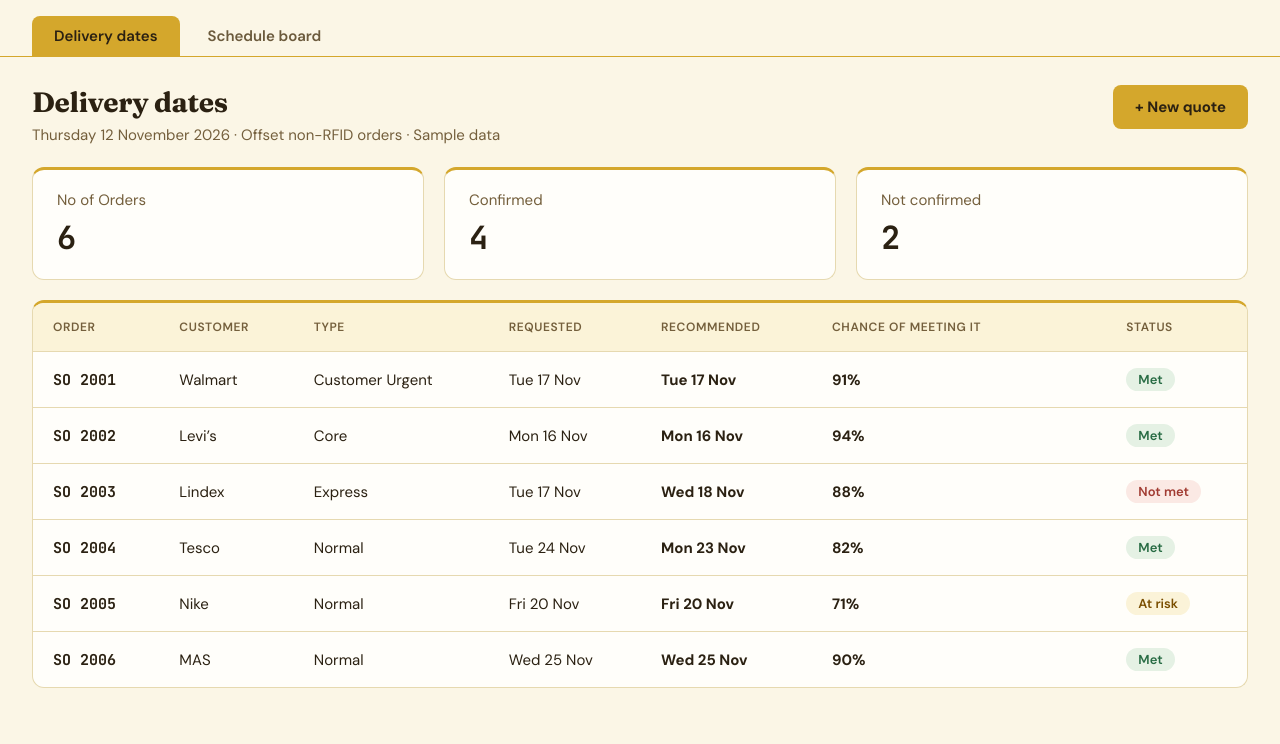
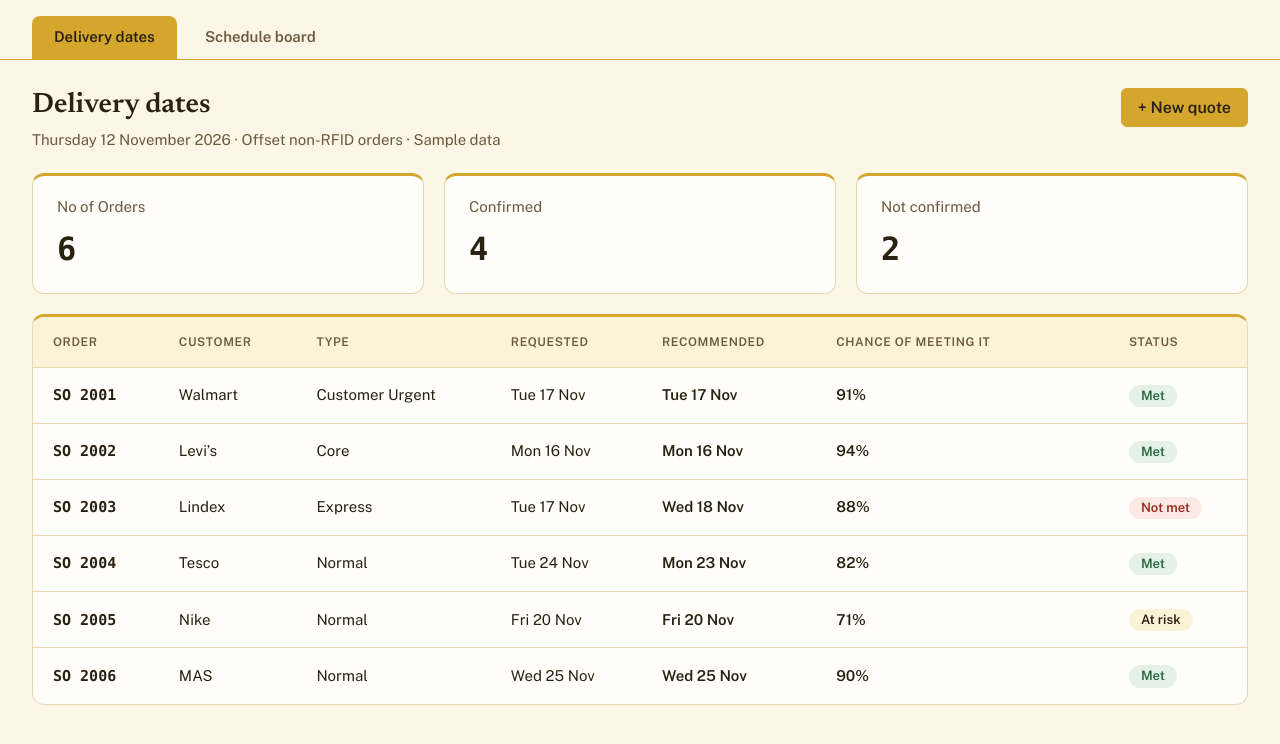
Before and after one commit to thisaraxdz/r-pac_production_planning_delivery_date-, a React (Vite) app: page / in a window 1280 px wide. Shown: the top 744 px of the page. Built offline with nearby package versions, Linux system fonts and the light colour scheme.

Commit message:
I changed the theme of the frontend

```diff
--- a/index.html
+++ b/index.html
@@ -2,8 +2,7 @@
 <html lang="en">
   <head>
 <link href="https://fonts.googleapis.com/css2?family=Inter:wght@400;500;600;700&display=swap" rel="stylesheet">
-<link href="https://fonts.googleapis.com/css2?family=DM+Sans:wght@400;500;600;700&family=Fraunces:opsz,wght@9..144,600;9..144,700&family=JetBrains+Mono:wght@500;700&display=swap" rel="stylesheet">
-</head>
+<link href="https://fonts.googleapis.com/css2?family=Newsreader:opsz,wght@6..72,500;6..72,600&family=Public+Sans:wght@400;500;600&display=swap" rel="stylesheet">
   <body>
     <div id="root"></div>
     <script type="module" src="/src/main.jsx"></script>
--- a/src/theme.css
+++ b/src/theme.css
@@ -1,25 +1,34 @@
 /* =====================================================================
-   THEME: cream page, gold accents, dark brown panels.
+   THEME: the same colours and fonts as the colleague's software.
+   The values in the first block are copied from their theme.css.
    This file is loaded last, so it changes the look of every page.
-   To change a colour later, change it in the list below.
+   To change a colour later, change it in the lists below.
    ===================================================================== */
 
 :root {
-  --bg: #fbf6e6;          /* page background (cream) */
-  --card: #fffefa;        /* cards */
-  --gold: #d4a72c;        /* buttons, active tab, bars */
-  --gold-dark: #7a5a00;   /* gold-brown text on light backgrounds */
-  --ink: #2b2112;         /* main text, dark panels, header */
-  --muted: #745f3c;       /* small labels */
-  --line: #e6d9b0;        /* thin lines */
-  --soft: #f6ebc8;        /* hover and bar tracks */
-  --softer: #fbf3d8;      /* very light gold */
-  --dark-line: #4c3c20;   /* lines inside dark panels */
-  --on-dark: #c8b78e;     /* small text inside dark panels */
+  /* Copied exactly from the colleague's theme.css */
+  --bg: #fbf6e6;
+  --surface: #fffefa;
+  --gold: #d4a72c;
+  --gold-hover: #e2b93d;
+  --gold-deep: #8c6a0f;
+  --gold-tint: #f6ebc8;
+  --gold-wash: #fbf3d8;
+  --umber: #2b2112;
+  --muted: #6b5a3c;
+  --line: #e6d9b0;
+  --danger: #9b2c1f;
+  --danger-bg: #fbe9e4;
 
-  --font-heading: "Fraunces", Georgia, "Times New Roman", serif;
-  --font-body: "DM Sans", Arial, sans-serif;
-  --font-mono: "JetBrains Mono", Consolas, "Courier New", monospace;
+  --font-body: "Public Sans", system-ui, -apple-system, "Segoe UI", sans-serif;
+  --font-head: "Newsreader", Georgia, "Times New Roman", serif;
+
+  /* Only for our dashboard (measured from the screenshots, not from their file) */
+  --umber-line: #4c3c20;
+  --on-umber: #c8b78e;
+  --success: #276b43;
+  --success-bg: #e5f1e4;
+  --font-mono: ui-monospace, "Cascadia Mono", Consolas, "Courier New", monospace;
 }
 
 /* ---------- Page basics ---------- */
@@ -27,14 +36,22 @@
 body {
   font-family: var(--font-body);
   background: var(--bg);
-  color: var(--ink);
+  color: var(--umber);
+  line-height: 1.5;
+}
+
+h1,
+h2,
+h3 {
+  font-family: var(--font-head);
+  font-weight: 600;
 }
 
 .page h1 {
-  font-family: var(--font-heading);
-  font-weight: 700;
-  letter-spacing: -0.01em;
-  color: var(--ink);
+  font-family: var(--font-head);
+  font-weight: 600;
+  line-height: 1.25;
+  color: var(--umber);
 }
 
 .subtitle {
@@ -42,61 +59,78 @@ body {
 }
 
 .card {
-  background: var(--card);
+  background: var(--surface);
   border: 1px solid var(--line);
   border-top: 3px solid var(--gold);
 }
 
-a:focus-visible,
-button:focus-visible {
-  outline: 2px solid var(--ink);
+:focus-visible {
+  outline: 2px solid var(--gold-deep);
   outline-offset: 2px;
 }
 
 /* ---------- Buttons ---------- */
 
+.btn-primary,
+.btn-secondary {
+  min-height: 0;
+  padding: 9px 16px;
+  border-radius: 6px;
+  font-family: var(--font-body);
+  font-size: 1rem;
+  font-weight: 600;
+}
+
 .btn-primary {
+  border: 1px solid var(--gold);
   background: var(--gold);
-  color: var(--ink);
-  font-family: var(--font-body);
-  font-weight: 700;
+  color: var(--umber);
 }
 
 .btn-primary:hover {
-  background: #c19822;
+  background: var(--gold-hover);
 }
 
 .btn-secondary {
-  background: var(--card);
-  color: var(--ink);
-  border: 1px solid var(--ink);
+  border: 1px solid var(--line);
+  background: transparent;
+  color: var(--umber);
+}
+
+.btn-secondary:hover {
+  background: var(--gold-tint);
+}
+
+.choose-link {
+  color: var(--gold-deep);
   font-family: var(--font-body);
 }
 
-.btn-secondary:hover {
-  background: var(--soft);
-}
-
-.choose-link,
 .move-bar-button {
+  background: var(--surface);
   font-family: var(--font-body);
 }
 
 /* ---------- Status tags ---------- */
 
+.tag {
+  padding: 2px 12px;
+  line-height: 1.4;
+}
+
 .tag-met {
-  background: #e5f1e4;
-  color: #276b43;
+  background: var(--success-bg);
+  color: var(--success);
 }
 
 .tag-risk {
-  background: var(--softer);
-  color: #7a4e00;
+  background: var(--gold-wash);
+  color: var(--umber);
 }
 
 .tag-not-met {
-  background: #fbe9e4;
-  color: #a13b32;
+  background: var(--danger-bg);
+  color: var(--danger);
 }
 
 /* ---------- Header band and tabs ---------- */
@@ -108,20 +142,20 @@ button:focus-visible {
   flex-wrap: wrap;
   gap: 4px 16px;
   padding: 18px 32px;
-  background: var(--ink);
+  background: var(--umber);
   border-bottom: 3px solid var(--gold);
 }
 
 .app-title {
-  font-family: var(--font-heading);
+  font-family: var(--font-head);
   font-size: 24px;
-  font-weight: 700;
+  font-weight: 600;
   color: var(--gold);
 }
 
 .app-subtitle {
   font-size: 14px;
-  color: var(--on-dark);
+  color: var(--on-umber);
 }
 
 .navbar {
@@ -135,19 +169,19 @@ button:focus-visible {
   padding: 10px 22px;
   border-bottom: 0;
   border-radius: 8px 8px 0 0;
-  color: #6b5a3c;
+  color: var(--muted);
   font-size: 15px;
   font-weight: 600;
 }
 
 .nav-tab:hover {
-  background: var(--soft);
-  color: var(--ink);
+  background: var(--gold-tint);
+  color: var(--umber);
 }
 
 .nav-tab.active {
   background: var(--gold);
-  color: var(--ink);
+  color: var(--umber);
 }
 
 /* ---------- Delivery dates page ---------- */
@@ -159,11 +193,11 @@ button:focus-visible {
 .summary-value {
   font-family: var(--font-mono);
   font-weight: 700;
-  color: var(--ink);
+  color: var(--umber);
 }
 
 .orders-table th {
-  background: var(--softer);
+  background: var(--gold-wash);
   color: var(--muted);
 }
 
@@ -172,21 +206,21 @@ button:focus-visible {
 }
 
 .orders-table tbody tr:hover {
-  background: var(--soft);
+  background: var(--gold-tint);
 }
 
 .so-link {
   font-family: var(--font-mono);
   font-weight: 700;
-  color: var(--ink);
+  color: var(--umber);
 }
 
 .so-link:hover {
-  color: var(--gold-dark);
+  color: var(--gold-deep);
 }
 
 .chance-bar {
-  background: var(--soft);
+  background: var(--gold-tint);
 }
 
 .chance-bar-fill {
@@ -196,16 +230,18 @@ button:focus-visible {
 /* ---------- Order profile page ---------- */
 
 .back-link {
-  color: var(--gold-dark);
+  color: var(--gold-deep);
 }
 
 .detail-card h2 {
-  font-family: var(--font-heading);
-  color: var(--ink);
+  font-family: var(--font-head);
+  font-weight: 600;
+  color: var(--umber);
 }
 
 .big-date {
-  font-family: var(--font-heading);
+  font-family: var(--font-head);
+  font-weight: 600;
 }
 
 .step-row,
@@ -215,30 +251,65 @@ button:focus-visible {
 
 .field,
 .time-label,
-.note {
+.note,
+.choose-label,
+.accepted-extra {
   color: var(--muted);
 }
 
+/* Input boxes and drop-downs: the same look as in their software */
 .edit-step select,
-.edit-step input {
-  border-color: #cdbb80;
-  background: var(--card);
-  color: var(--ink);
+.edit-step input,
+.choose-panel input[type="date"] {
+  border: 1px solid var(--line);
+  border-radius: 6px;
+  background: var(--surface);
+  color: var(--umber);
   font-family: var(--font-body);
 }
 
 .edit-step select:focus-visible,
-.edit-step input:focus-visible {
-  outline-color: var(--gold);
+.edit-step input:focus-visible,
+.choose-panel input[type="date"]:focus-visible {
+  outline: none;
+  border-color: var(--gold-deep);
+  box-shadow: 0 0 0 3px rgba(212, 167, 44, 0.35);
 }
 
+/* Red boxes: like their ".error" box, with a stripe on the left */
+.problems,
+.clash-box {
+  background: var(--danger-bg);
+  color: var(--danger);
+  border-left: 3px solid var(--danger);
+  border-radius: 4px;
+}
+
+/* Gold boxes for notes and warnings */
+.choose-warning,
 .edited-note {
-  background: var(--softer);
-  color: #7a4e00;
+  background: var(--gold-wash);
+  color: var(--umber);
+  border-left: 3px solid var(--gold);
+  border-radius: 4px;
+}
+
+.accepted-note {
+  background: var(--success-bg);
+  color: var(--success);
+}
+
+.choose-result {
+  background: var(--gold-wash);
+}
+
+.choose-panel {
+  border-color: var(--line);
+  background: var(--surface);
 }
 
 .chance-track {
-  background: var(--soft);
+  background: var(--gold-tint);
 }
 
 .chance-fill {
@@ -248,8 +319,8 @@ button:focus-visible {
 /* The "Chance of finishing" card becomes a dark brown panel.
    To go back to a light card, delete this whole block (until the next heading). */
 .detail-card:has(.chance-row) {
-  background: var(--ink);
-  border-color: var(--ink);
+  background: var(--umber);
+  border-color: var(--umber);
   border-top-color: var(--gold);
   color: var(--bg);
 }
@@ -259,7 +330,7 @@ button:focus-visible {
 }
 
 .detail-card:has(.chance-row) .note {
-  color: var(--on-dark);
+  color: var(--on-umber);
 }
 
 .detail-card:has(.chance-row) .chance-label {
@@ -267,7 +338,7 @@ button:focus-visible {
 }
 
 .detail-card:has(.chance-row) .chance-track {
-  background: var(--dark-line);
+  background: var(--umber-line);
 }
 
 .detail-card:has(.chance-row) .chance-fill {
@@ -276,37 +347,6 @@ button:focus-visible {
 
 .detail-card:has(.chance-row) .chance-value {
   color: #fff;
-}
-
-/* ---------- Choose another date ---------- */
-
-.choose-result {
-  background: var(--softer);
-}
-
-.choose-link {
-  color: var(--gold-dark);
-}
-
-.choose-panel {
-  border-color: var(--line);
-  background: #fffdf3;
-}
-
-.choose-label,
-.accepted-extra {
-  color: var(--muted);
-}
-
-.choose-panel input[type="date"] {
-  border-color: #cdbb80;
-  background: var(--card);
-  color: var(--ink);
-  font-family: var(--font-body);
-}
-
-.choose-panel input[type="date"]:focus-visible {
-  outline-color: var(--gold);
 }
 
 /* ---------- Schedule board ---------- */
@@ -320,17 +360,26 @@ button:focus-visible {
 }
 
 .move-bar-idle {
-  background: var(--card);
+  background: var(--surface);
   border-color: var(--line);
   color: var(--muted);
 }
 
-.move-bar-button {
-  background: var(--card);
+.move-bar-ok {
+  background: var(--success-bg);
+  border-color: #9ad1b0;
+  color: var(--success);
+}
+
+.move-bar-bad {
+  background: var(--danger-bg);
+  border-color: var(--danger);
+  color: var(--danger);
 }
 
 .board-title {
-  font-family: var(--font-heading);
+  font-family: var(--font-head);
+  font-weight: 600;
 }
 
 .board-row {
@@ -338,7 +387,7 @@ button:focus-visible {
 }
 
 .machine-cell {
-  background: var(--card);
+  background: var(--surface);
 }
 
 .machine-name {
@@ -347,7 +396,7 @@ button:focus-visible {
 
 .group-row,
 .group-row .machine-cell {
-  background: var(--softer);
+  background: var(--gold-wash);
 }
 
 .group-label {
@@ -367,15 +416,15 @@ button:focus-visible {
 }
 
 .job-bar {
-  box-shadow: 0 0 0 2px var(--card);
+  box-shadow: 0 0 0 2px var(--surface);
 }
 
 /* A locked job is dark brown, with a lock */
 .job-bar.job-bar-locked,
 .swatch-locked {
-  background: var(--ink);
-  border-color: var(--ink);
-  color: var(--card);
+  background: var(--umber);
+  border-color: var(--umber);
+  color: var(--surface);
 }
 
 /* A machine breakdown is warm grey and dashed */
@@ -387,5 +436,10 @@ button:focus-visible {
 }
 
 .job-bar.job-bar-clash {
-  box-shadow: 0 0 0 2px var(--card), 0 0 0 4px #c62828;
+  box-shadow: 0 0 0 2px var(--surface), 0 0 0 4px var(--danger);
 }
+
+.drop-preview-bad {
+  background: rgba(155, 44, 31, 0.14);
+  border-color: var(--danger);
+}
```
Also changed, not shown: src/main.jsx (line endings or trailing spaces).
